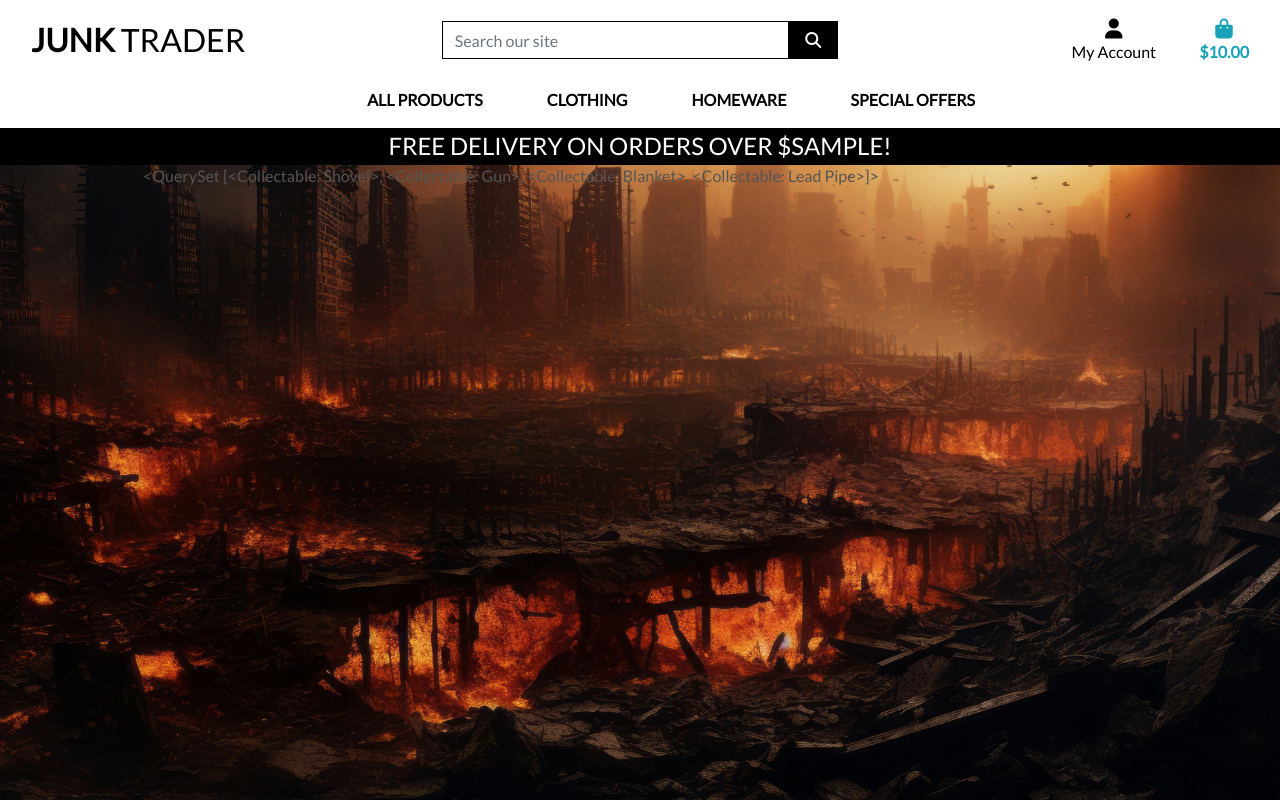
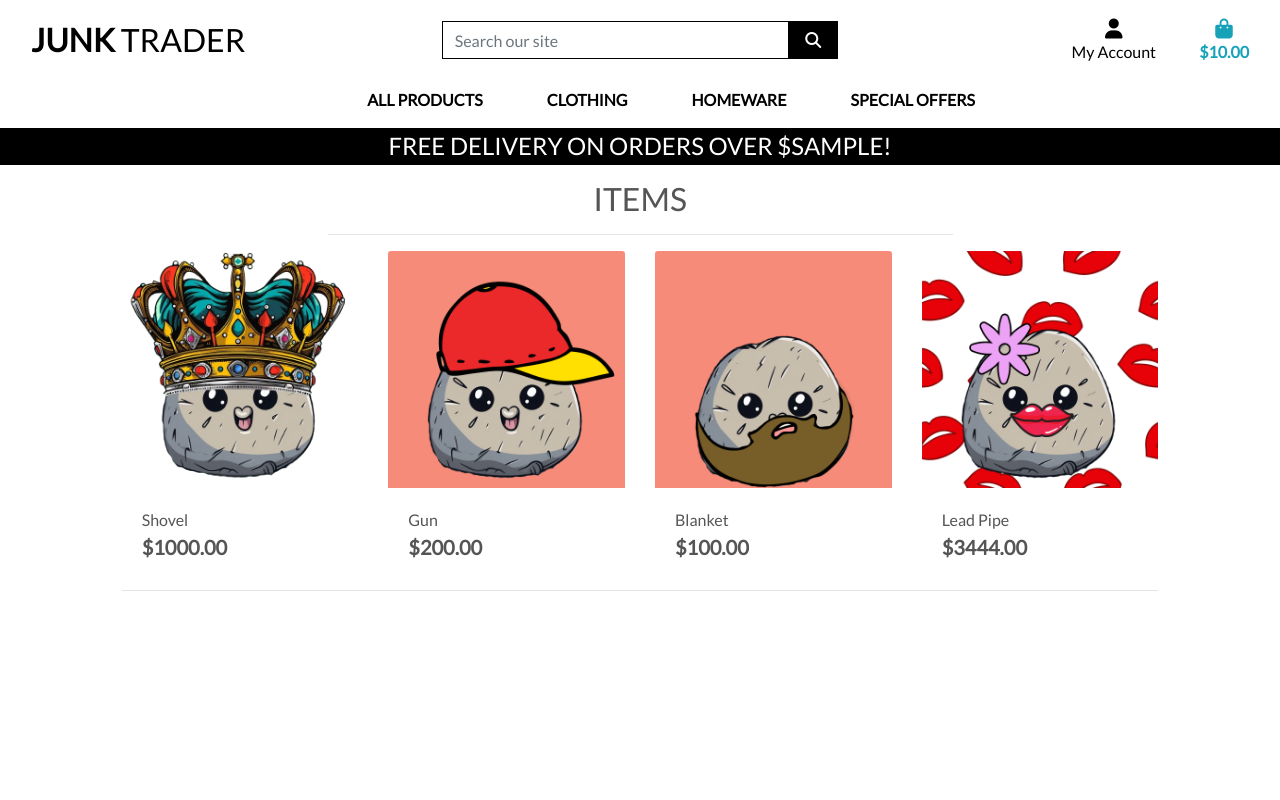
Before and after one commit to Hayespace/JunkTrader, a Django app: template collectables/templates/collectables/collectables.html in a window 1280 px wide. Run offline with Django 4.2, Linux system fonts and the light colour scheme; data comes from the database, SQL or seed files in the repository; the template is opened without the code that fills it: values that come from a table or form of the project are taken from there, most other values are stand-ins (such as "Sample title", 1, 10 or a date in 2020); parts of the project's set-up code (start-up, migrations or seed data) failed here and were passed over; some libraries are stand-ins or nearby versions.

Commit message:
add item cards

```diff
--- a/collectables/templates/collectables/collectables.html
+++ b/collectables/templates/collectables/collectables.html
@@ -10,12 +10,65 @@
 {% endblock %}
 
 {% block content %}
-    <div class="container">
+    <div class="overlay"></div>
+    <div class="container-fluid">
         <div class="row">
-            <div class="col">
-                {{ collectables }}
+            <div class="col text-center mt-3">
+                <h2 class="logo-font">Items</h2>
+                <hr class="w-50 mb-1">
             </div>
         </div>
+        <div class="row">
+            <div class="collectable-container col-10 offset-1">
+                <div class="row mt-1 mb-2"></div>
+                <div class="row">
+                    {% for collectable in collectables %}
+                        <div class="col-sm-6 col-md-6 col-lg-4 col-xl-3">
+                            <div class="card h-100 border-0">
+                                {% if collectable.image %}
+                                <a href="">
+                                    <img class="card-img-top img-fluid" src="{{ collectable.image.url }}" alt="{{ collectable.name }}">
+                                </a>
+                                {% else %}
+                                <a href="">
+                                    <img class="card-img-top img-fluid" src="{{ MEDIA_URL }}noimage.png" alt="{{ collectable.name }}">
+                                </a>
+                                {% endif %}
+                                <div class="card-body pb-0">
+                                    <p class="mb-0">{{ collectable.name }}</p>
+                                </div>
+                                <div class="card-footer bg-white pt-0 border-0 text-left">
+                                    <div class="row">
+                                        <div class="col">
+                                            <p class="lead mb-0 text-left font-weight-bold">${{ collectable.price }}</p>
+                                        </div>
+                                    </div>
+                                </div>
+                            </div>
+                        </div>
+                        {% if forloop.counter|divisibleby:1 %}
+                            <div class="col-12 d-sm-none mb-5">
+                                <hr>
+                            </div>
+                        {% endif %}
+                        {% if forloop.counter|divisibleby:2 %}
+                            <div class="col-12 d-none d-sm-block d-md-block d-lg-none mb-5">
+                                <hr>
+                            </div>
+                        {% endif %}
+                        {% if forloop.counter|divisibleby:3 %}
+                            <div class="col-12 d-none d-lg-block d-xl-none mb-5">
+                                <hr>
+                            </div>
+                        {% endif %}
+                        {% if forloop.counter|divisibleby:4 %}
+                            <div class="col-12 d-none d-xl-block mb-5">
+                                <hr>
+                            </div>
+                        {% endif %}
+                    {% endfor %}
+                </div>
+            </div>
         </div>
     </div>
 {% endblock %}
--- a/static/css/base.css
+++ b/static/css/base.css
@@ -60,6 +60,16 @@ body {
     background: black;
 }
 
+.overlay {
+	height: 100%;
+	width: 100%;
+	top: 0;
+	left: 0;
+	position: fixed;
+	background: white;
+	z-index: -1;
+}
+
 /* -------------------------------- Media Queries */
 
 /* Slightly larger container on xl screens */
```
